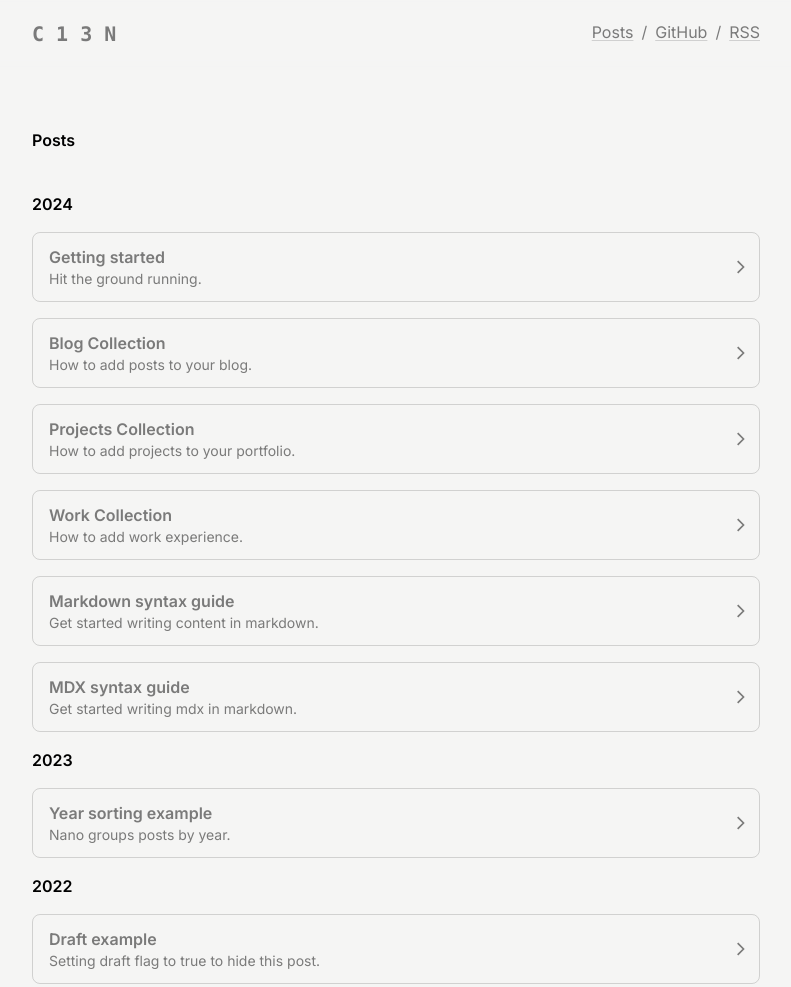
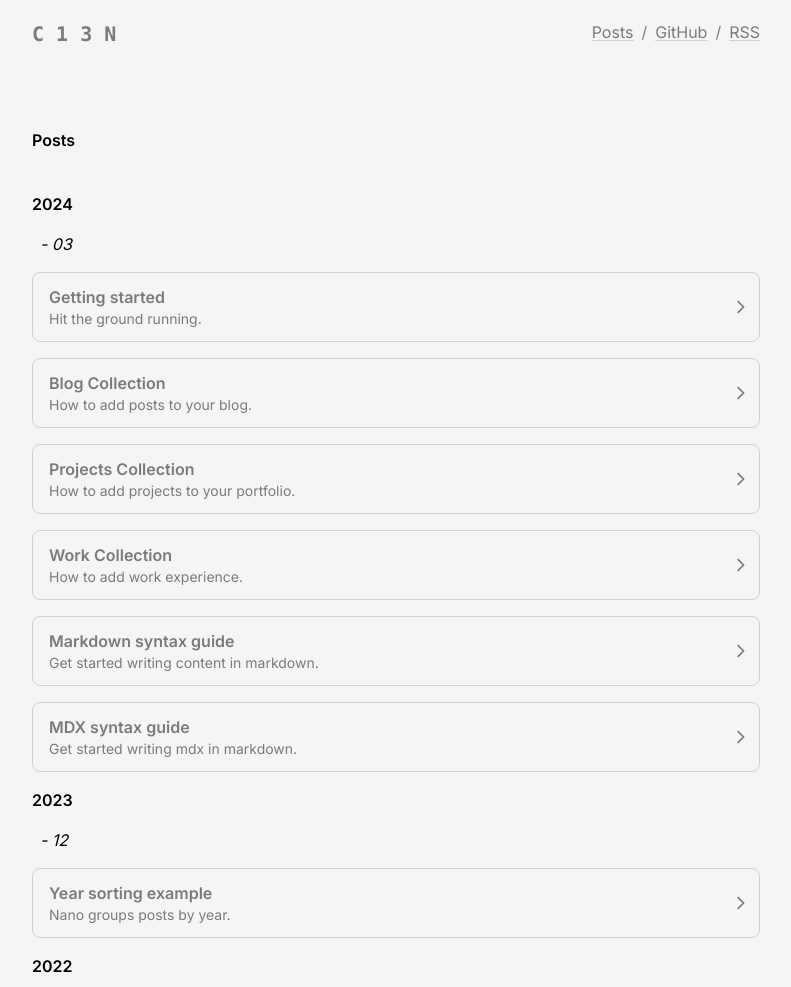
Before and after one commit to Computerization/c13n, an Astro site: page /blog in a window 1280 px wide. Shown: the top 987 px of the page, without its empty margins (244-1035 px from the left). Built offline with nearby package versions, Linux system fonts and the light colour scheme; Astro itself is replaced by a stand-in of ours; a web font is replaced by a local one.

Commit message:
feat: categorize posts w/ month

```diff
--- a/src/pages/blog/index.astro
+++ b/src/pages/blog/index.astro
@@ -10,15 +10,24 @@ const data = (await getCollection("blog"))
     .sort((a, b) => b.data.date.valueOf() - a.data.date.valueOf());
 
 type Acc = {
-  [year: string]: CollectionEntry<"blog">[];
+  [year: string]: {
+    [month: string]: CollectionEntry<"blog">[];
+  };
 }
 
 const posts = data.reduce((acc: Acc, post) => {
   const year = post.data.date.getFullYear().toString();
+  const month = (post.data.date.getMonth() + 1).toString().padStart(2, '0'); // 以两位数字表示月份
+
   if (!acc[year]) {
-      acc[year] = [];
+    acc[year] = {};
   }
-    acc[year].push(post);
+
+  if (!acc[year][month]) {
+    acc[year][month] = [];
+  }
+
+  acc[year][month].push(post);
   return acc;
 }, {});
 
@@ -37,10 +46,18 @@ const years = Object.keys(posts).sort((a, b) => parseInt(b) - parseInt(a));
               <div class="font-semibold text-black dark:text-white">
                 {year}
               </div>
+              {
+                Object.keys(posts[year])
+                    .sort((a, b) => parseInt(b) - parseInt(a)) // 按月份倒序排列
+                .map(month => (
+                    <section class="animate space-y-4">
+                      <div class="font-medium italic text-black dark:text-white ml-2">
+                        - {month}
+                      </div>
                       <div>
                         <ul class="flex flex-col gap-4">
                           {
-                  posts[year].map((post) => (
+                            posts[year][month].map((post) => (
                                 <li>
                                   <ArrowCard entry={post}/>
                                 </li>
@@ -49,6 +66,9 @@ const years = Object.keys(posts).sort((a, b) => parseInt(b) - parseInt(a));
                         </ul>
                       </div>
                     </section>
+                ))
+              }
+            </section>
         ))}
       </div>
     </div>
```
Lines whose indentation alone changed are shown as unchanged.
